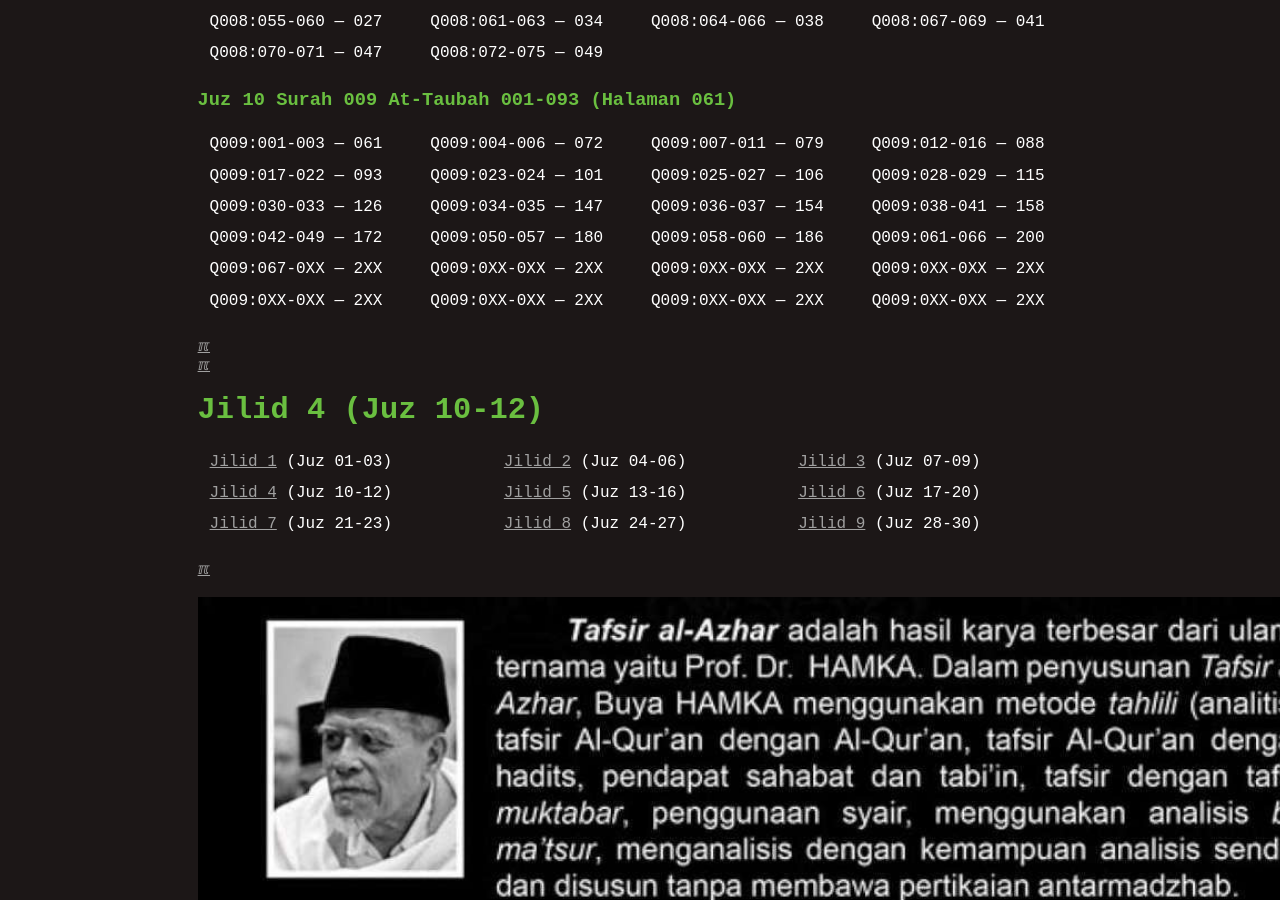
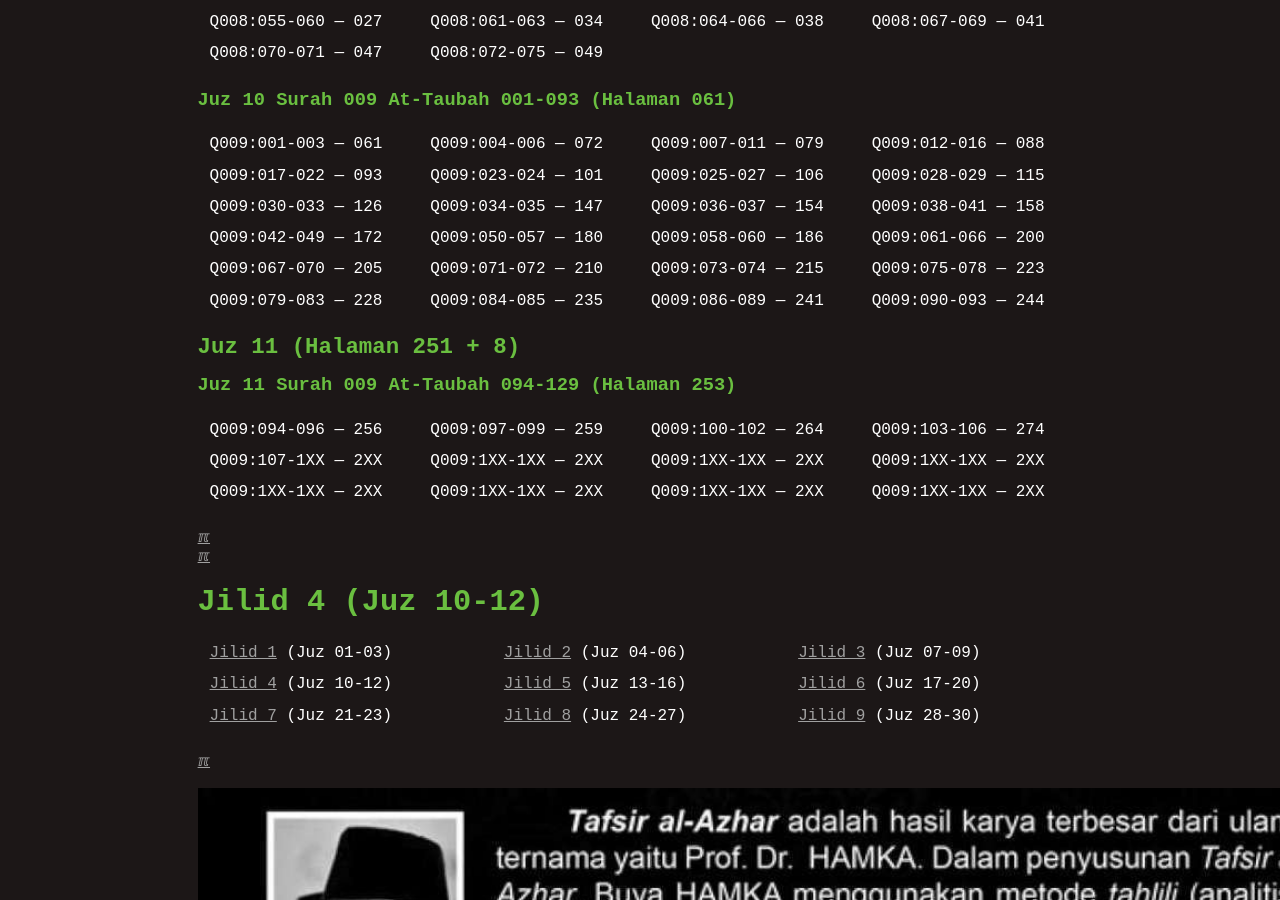
Before and after one commit to dullatip/indexquran, a Jekyll site: the page built from 004.md, in a window 1280 px wide and 900 px high, scrolled down 878 px. Built offline with Jekyll 4.4.1, drawn with Linux system fonts in a browser that asks for light colours; some of the changed text lies outside the part shown.

Commit message:
modified:   004.md

```diff
--- a/004.md
+++ b/004.md
@@ -24,8 +24,16 @@
 | Q009:017-022 --- 093 | Q009:023-024 --- 101 | Q009:025-027 --- 106 | Q009:028-029 --- 115 |
 | Q009:030-033 --- 126 | Q009:034-035 --- 147 | Q009:036-037 --- 154 | Q009:038-041 --- 158 |
 | Q009:042-049 --- 172 | Q009:050-057 --- 180 | Q009:058-060 --- 186 | Q009:061-066 --- 200 |
-| Q009:067-0XX --- 2XX | Q009:0XX-0XX --- 2XX | Q009:0XX-0XX --- 2XX | Q009:0XX-0XX --- 2XX |
-| Q009:0XX-0XX --- 2XX | Q009:0XX-0XX --- 2XX | Q009:0XX-0XX --- 2XX | Q009:0XX-0XX --- 2XX |
+| Q009:067-070 --- 205 | Q009:071-072 --- 210 | Q009:073-074 --- 215 | Q009:075-078 --- 223 |
+| Q009:079-083 --- 228 | Q009:084-085 --- 235 | Q009:086-089 --- 241 | Q009:090-093 --- 244 |
+
+## Juz 11 (Halaman 251 + 8)
+
+### Juz 11 Surah 009 At-Taubah 094-129 (Halaman 253)
+
+| Q009:094-096 --- 256 | Q009:097-099 --- 259 | Q009:100-102 --- 264 | Q009:103-106 --- 274 |
+| Q009:107-1XX --- 2XX | Q009:1XX-1XX --- 2XX | Q009:1XX-1XX --- 2XX | Q009:1XX-1XX --- 2XX |
+| Q009:1XX-1XX --- 2XX | Q009:1XX-1XX --- 2XX | Q009:1XX-1XX --- 2XX | Q009:1XX-1XX --- 2XX |
 
 [&#x213C;](#)<br id="idx4SSAYTHAL">
 [&#x213C;](#)<br id="idxA">
--- a/_config.yml
+++ b/_config.yml
@@ -1,4 +1,4 @@
-version:          "Fri 11 Oct 2024 09:00"
+version:          "Sat 12 Oct 2024 13:00"
 copyright:        "2024-2024"
 title:            "Index Tafsir Al-Azhar HAMKA"
 author:           "Abdul Latip"
--- a/sitemap.xml
+++ b/sitemap.xml
@@ -2,7 +2,7 @@
 <urlset xmlns:xsi="http://www.w3.org/2001/XMLSchema-instance" xsi:schemaLocation="http://www.sitemaps.org/schemas/sitemap/0.9 http://www.sitemaps.org/schemas/sitemap/0.9/sitemap.xsd" xmlns="http://www.sitemaps.org/schemas/sitemap/0.9">
 <url>
 <loc>https://sdnbhd.github.io/indexquran/004.html</loc>
-<lastmod>2024-10-11</lastmod>
+<lastmod>2024-10-12</lastmod>
 </url>
 <url>
 <loc>https://sdnbhd.github.io/indexquran/000.html</loc>
```
Also changed, not shown: 000.md (+1 -1 lines).
